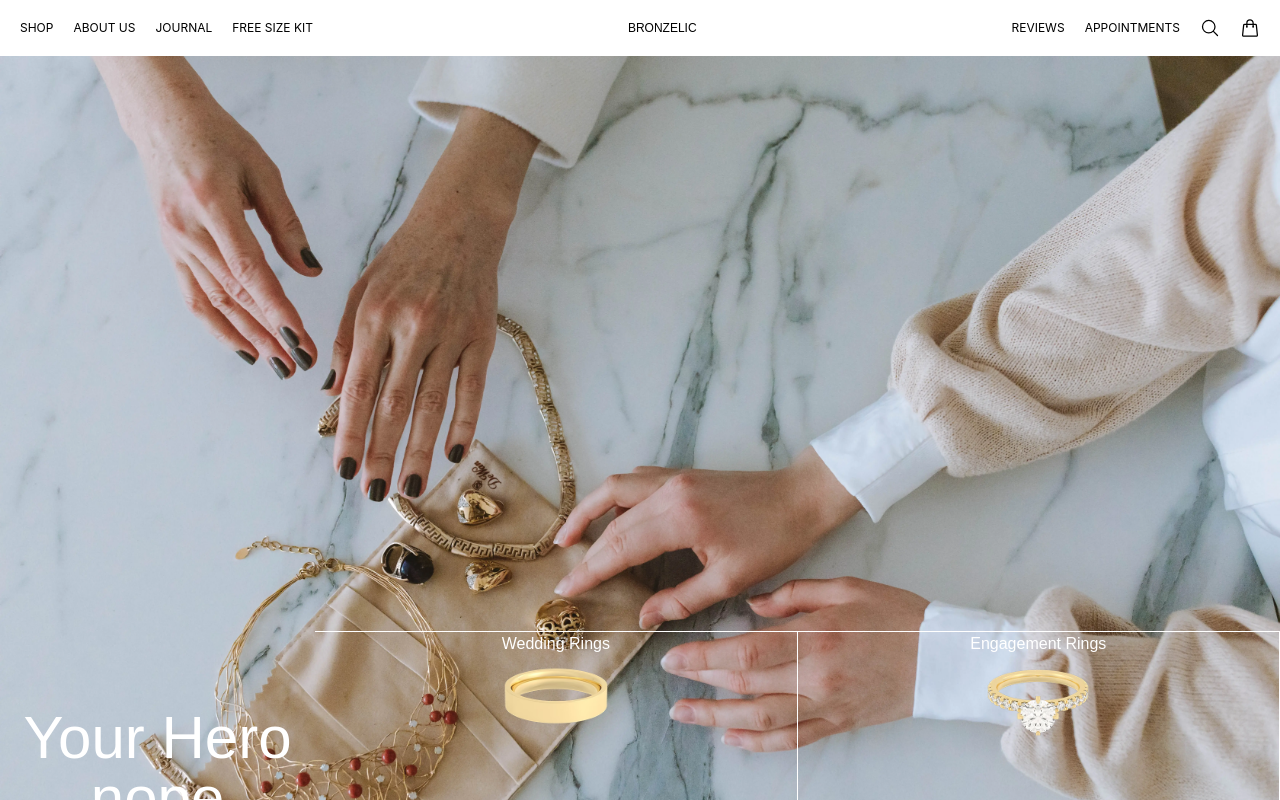
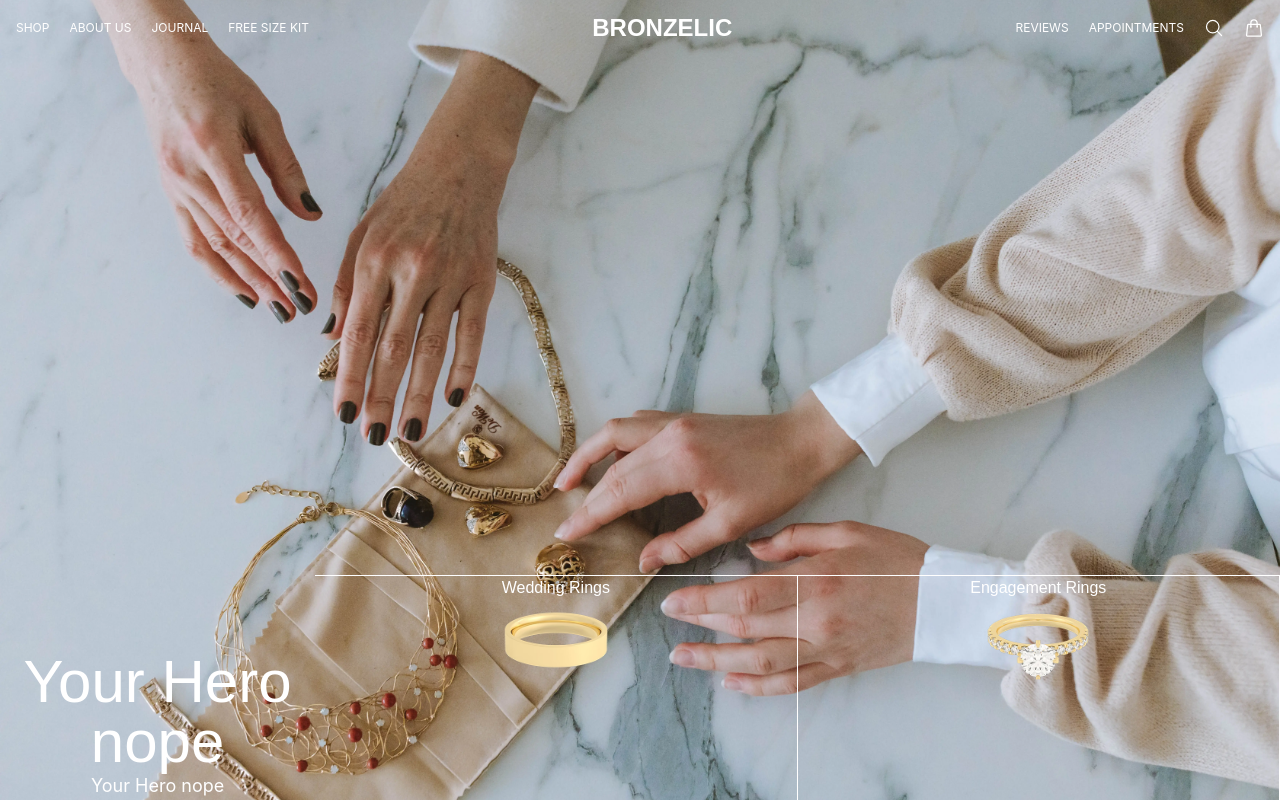
Before and after one commit to thomas-hdqr/bronzelic, a Next.js app: page / in a window 1280 px wide. Shown: the top 800 px of the page. Built offline with nearby package versions, Linux system fonts and the light colour scheme.

Commit message:
navbar done

```diff
--- a/components/header.jsx
+++ b/components/header.jsx
@@ -1,32 +1,58 @@
-import React from 'react'
-import { useState, useEffect } from 'react'
+// ./components/Header.js
+import { useState, useEffect } from 'react';
 import { MagnifyingGlassIcon,
   ShoppingBagIcon
 } from '@heroicons/react/24/outline'
 
-function Header() {
+const Header = () => {
+  const [scrolled, setScrolled] = useState(false);
 
+  const handleScroll = () => {
+    const offset = window.scrollY;
+    if (offset > 150) {
+      setScrolled(true);
+    } else {
+      setScrolled(false);
+    }
+  };
 
+  useEffect(() => {
+    window.addEventListener('scroll', handleScroll);
+    return () => {
+      window.removeEventListener('scroll', handleScroll);
+    };
+  }, []);
 
   return (
-    <div className="uppercase top-0 sticky w-full justify-between items-center flex z-50 px-5 h-14 text-xs">
-      <div className="flex items-center justify-between gap-x-5 cursor-pointer">
+    <header
+      className={`fixed w-full z-50 py-4 transition-all duration-300 ease-in-out items-center flex h-14 ${
+        scrolled ? 'bg-white' : 'bg-transparent'
+      }`}
+    >
+      {/* Header content here */}
+      <div className="container mx-auto px-4">
+        <div className="flex justify-between items-center uppercase">
+          <div className={`flex items-center justify-between gap-x-5 cursor-pointer text-xs ${scrolled ? 'text-main' : 'text-white'}`}>
             <p>shop</p>
             <p>about us</p>
             <p>journal</p>
             <p>free size kit</p>
           </div>
-      <div className='cursor-pointer'>
+          <div className={`text-2xl font-bold cursor-pointer ${scrolled ? 'text-main' : 'text-white'}`}>
+            {/* Your logo or brand name */}
             <h1>bronzelic</h1>
           </div>
-      <div className="flex items-center justify-between gap-x-5 cursor-pointer">
+          {/* Navigation items */}
+          <div className={`flex items-center justify-between gap-x-5 cursor-pointer text-xs ${scrolled ? 'text-main' : 'text-white'}`}>
             <p>reviews</p>
             <p>appointments</p>
             <MagnifyingGlassIcon className='h-5'/>
             <ShoppingBagIcon className='h-5'/>
           </div>
         </div>
-  )
-}
+      </div>
+    </header>
+  );
+};
 
-export default Header
+export default Header;
```
Lines whose indentation alone changed are shown as unchanged.
